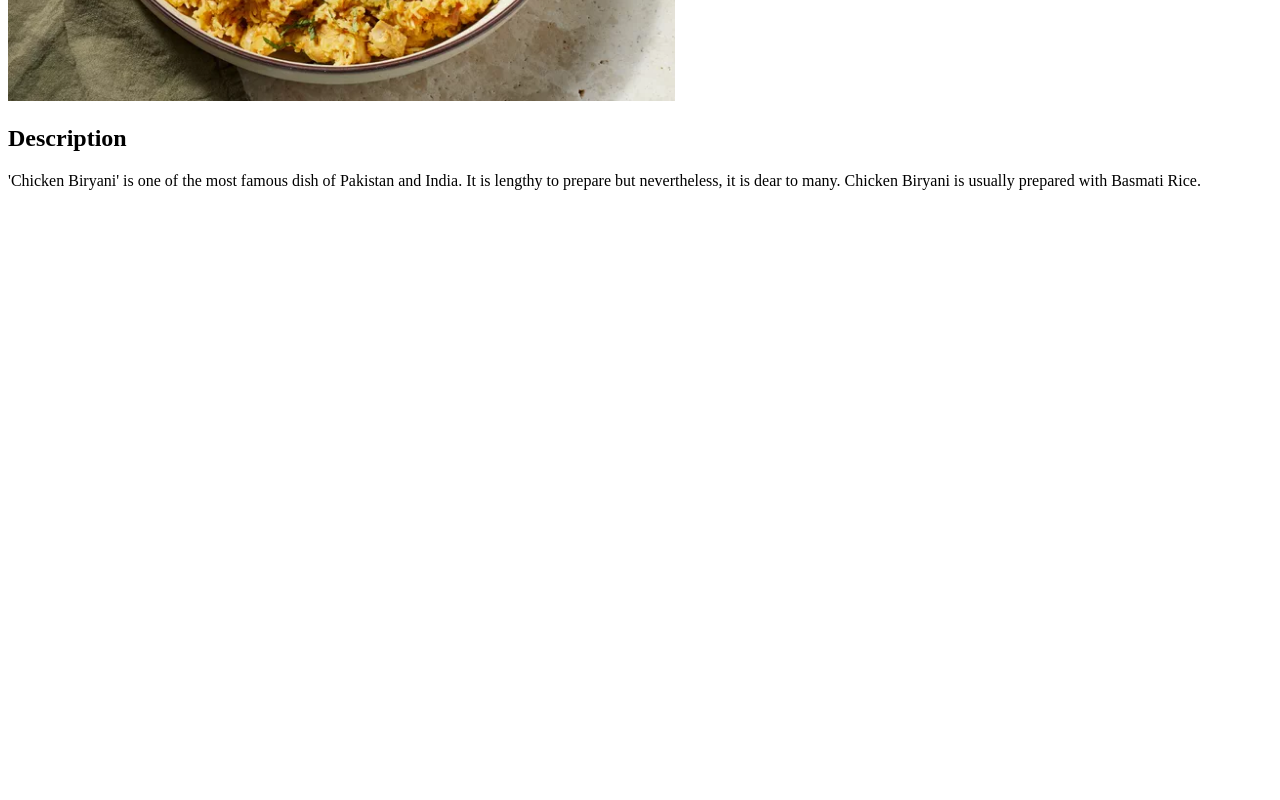
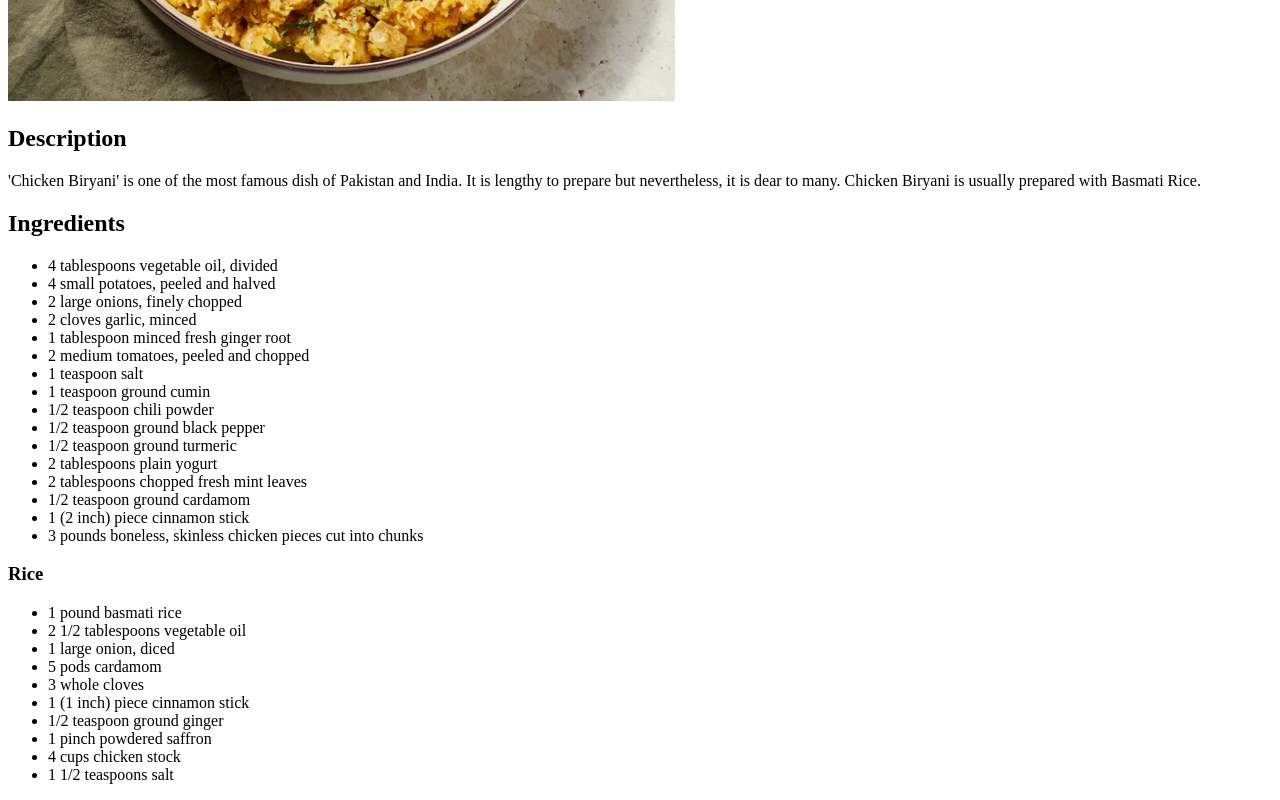
Before and after one commit to Affan-Mushahid/odin-recipes, a plain HTML site: page recipes/biryani.html in a window 1280 px wide. Shown: the part 479-1279 px from the top of the page. Before the commit the page ends 800 px from the top, so only its background shows below. Drawn offline with Linux system fonts and the light colour scheme.

Commit message:
feat: Add Ingredients for Chicken Biryani

```diff
--- a/recipes/biryani.html
+++ b/recipes/biryani.html
@@ -15,5 +15,39 @@
        <p>'Chicken Biryani' is one of the most famous dish of Pakistan and India. It is lengthy to prepare but
         nevertheless, it is dear to many. Chicken Biryani is usually prepared with Basmati Rice.
        </p>
+
+       <h2>Ingredients</h2>
+       <ul>
+            <li>4 tablespoons vegetable oil, divided</li>
+            <li>4 small potatoes, peeled and halved</li>
+            <li>2 large onions, finely chopped</li>
+            <li>2 cloves garlic, minced</li>
+            <li>1 tablespoon minced fresh ginger root</li>
+            <li>2 medium tomatoes, peeled and chopped</li>
+            <li>1 teaspoon salt</li>
+            <li>1 teaspoon ground cumin</li>
+            <li>1/2 teaspoon chili powder</li>
+            <li>1/2 teaspoon ground black pepper</li>
+            <li>1/2 teaspoon ground turmeric</li>
+            <li>2 tablespoons plain yogurt</li>
+            <li>2 tablespoons chopped fresh mint leaves</li>
+            <li>1/2 teaspoon ground cardamom</li>
+            <li>1 (2 inch) piece cinnamon stick</li>
+            <li>3 pounds boneless, skinless chicken pieces cut into chunks</li>
+       </ul>
+
+       <h3>Rice</h3>
+       <ul>
+            <li>1 pound basmati rice</li>
+            <li>2 1/2 tablespoons vegetable oil</li>
+            <li>1 large onion, diced</li>
+            <li>5 pods cardamom</li>
+            <li>3 whole cloves</li>
+            <li>1 (1 inch) piece cinnamon stick</li>
+            <li>1/2 teaspoon ground ginger</li>
+            <li>1 pinch powdered saffron</li>
+            <li>4 cups chicken stock</li>
+            <li>1 1/2 teaspoons salt</li>
+       </ul>
     </body>
 </html>
```
